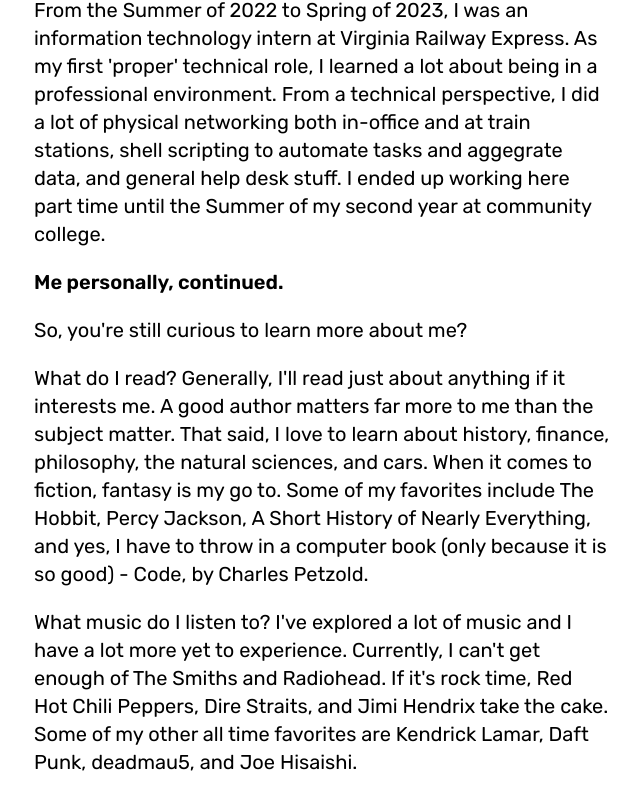
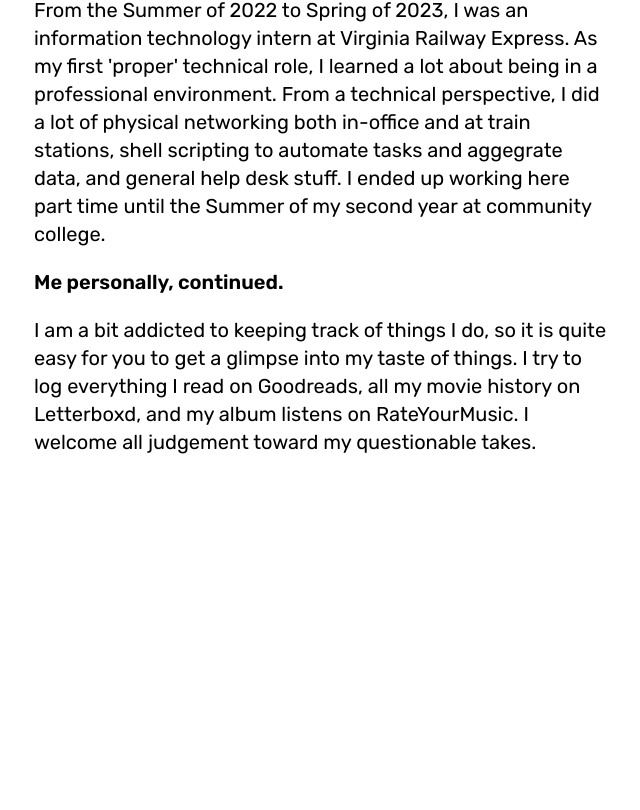
Before and after one commit to rileyfletch/personal-website, a Next.js app: page /about in a window 1280 px wide. Shown: the part 1605-2415 px from the top of the page, without its empty margins (318-958 px from the left). After the commit the page ends 2101 px from the top, so only its background shows below. Built offline with nearby package versions, Linux system fonts and the light colour scheme.

Commit message:
blog page

```diff
--- /dev/null
+++ b/app/blog/[slug].tsx
@@ -0,0 +1,6 @@
+import { useRouter } from 'next/router'
+
+export default function Page() {
+  const router = useRouter()
+  return <p>Post: {router.query.slug}</p>
+}
--- a/components/about.tsx
+++ b/components/about.tsx
@@ -65,22 +65,9 @@
                 <p className="sm:text-xl mb-4 font-semibold">Me personally, continued.</p>
 
                 <p className="sm:text-xl">
-                So, you&apos;re still curious to learn more about me?
-                </p>
-
-                <p className="sm:text-xl">
-                What do I read? Generally, I&apos;ll read just about anything if it interests me. A good author
-                matters far more to me than the subject matter. That said, I love to learn about history, finance,
-                philosophy, the natural sciences, and cars. When it comes to fiction, fantasy is my go to. Some of
-                my favorites include The Hobbit, Percy Jackson, A Short History of Nearly Everything, and yes,
-                I have to throw in a computer book (only because it is so good) - Code, by Charles Petzold.
-                </p>
-
-                <p className="sm:text-xl">What music do I listen to? I&apos;ve explored a lot of music and I have
-                    a lot more yet to experience. Currently, I can&apos;t get enough
-                    of The Smiths and Radiohead. If it&apos;s rock time, Red Hot Chili Peppers, Dire Straits, and
-                    Jimi Hendrix take the cake. Some of my other all time favorites are Kendrick Lamar, Daft Punk,
-                    deadmau5, and Joe Hisaishi.
+                I am a bit addicted to keeping track of things I do, so it is quite easy for you to get a glimpse into
+                my taste of things. I try to log everything I read on Goodreads, all my movie history on Letterboxd,
+                and my album listens on RateYourMusic. I welcome all judgement toward my questionable takes.
                 </p>
 
 
--- a/components/navbar.tsx
+++ b/components/navbar.tsx
@@ -4,9 +4,9 @@
     return(
         <nav className="py-3 px-4 flex items-center justify-between">
             <div className="flex flex-row">
-            <a className="font-medium text-2xl tracking-tight transition-all duration-700 hover:text-red pr-2" href="/">
-            riley fletcher
-            </a>
+                <a className="font-medium text-2xl tracking-tight transition-all duration-700 hover:text-red pr-2" href="/">
+                riley fletcher
+                </a>
             </div>
 
             <div className="flex items-center">
```
